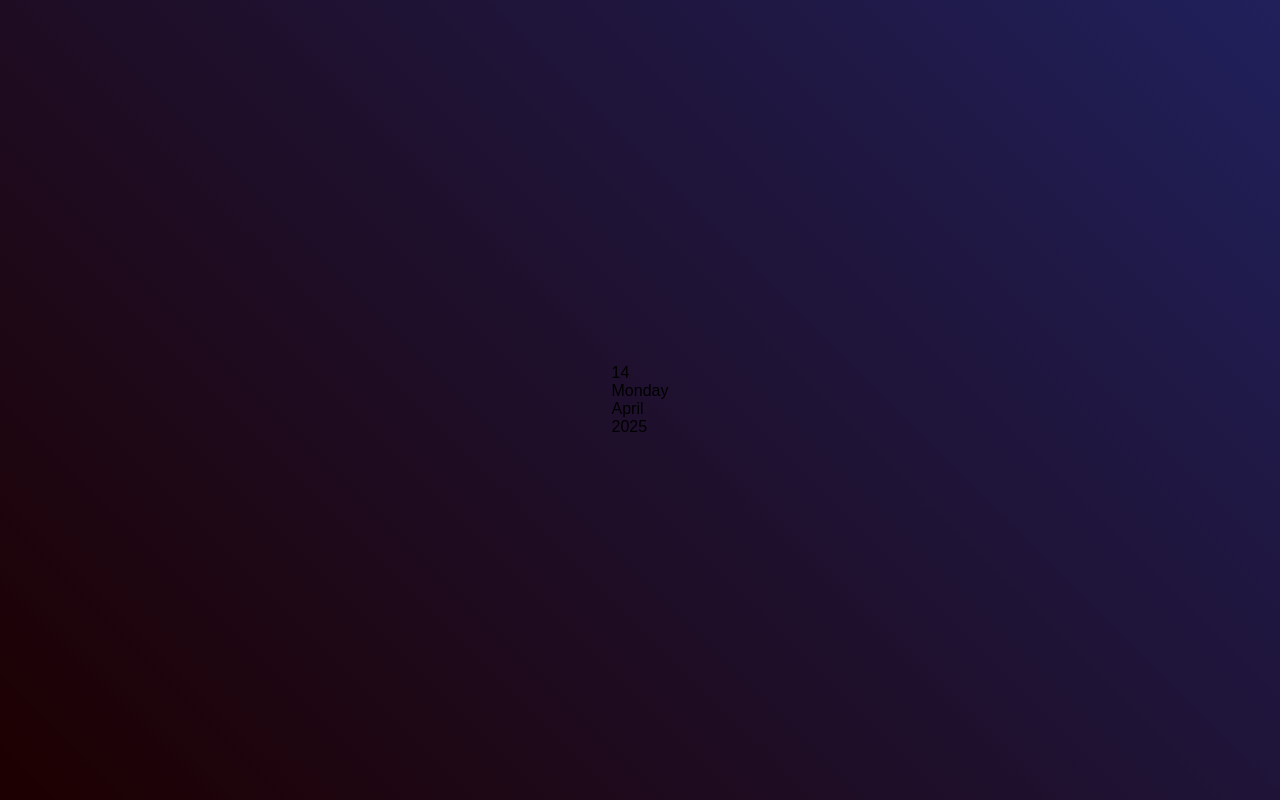
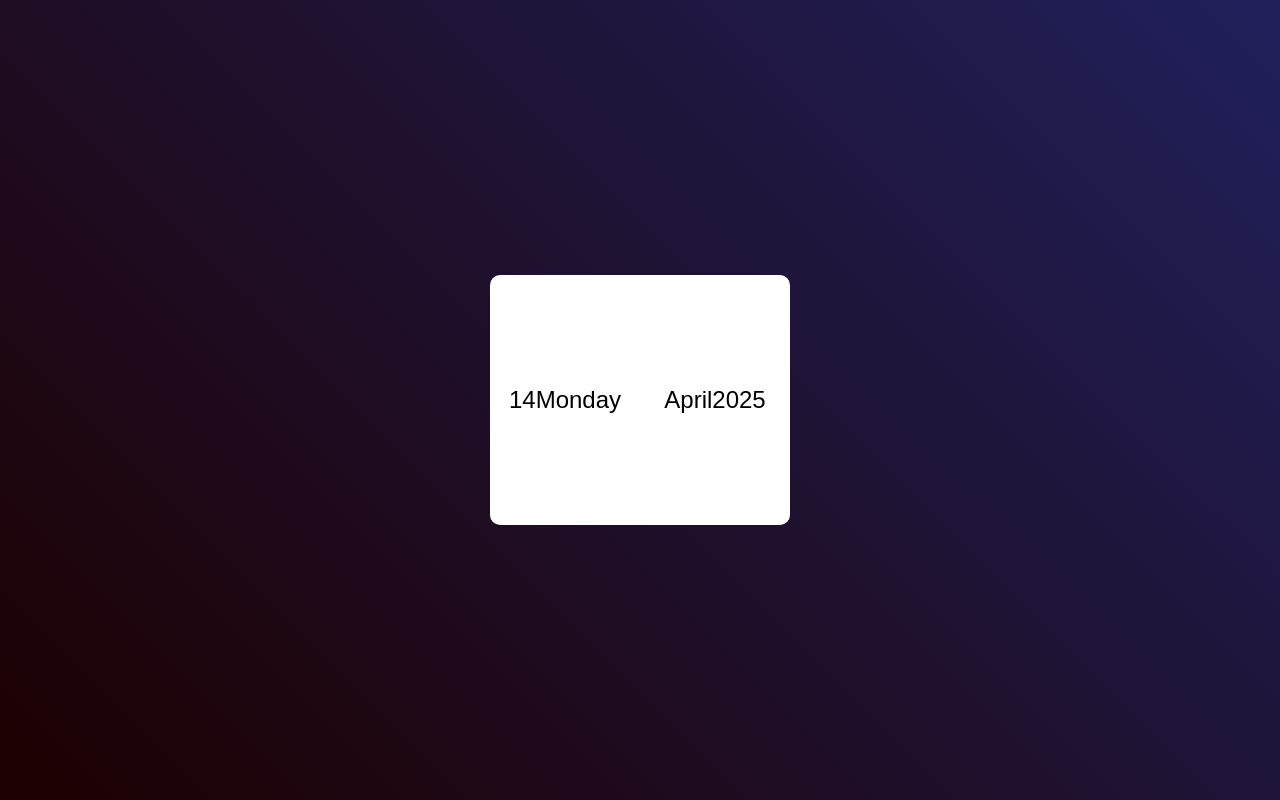
Before and after one commit to rashima200/Calender, a plain HTML site: page index.html in a window 1280 px wide. Drawn offline with Linux system fonts and the light colour scheme.

Commit message:
feat:right and left sections are  added

```diff
--- a/index.html
+++ b/index.html
@@ -3,12 +3,12 @@
 <head>
     <meta charset="UTF-8">
     <meta name="viewport" content="width=device-width, initial-scale=1.0">
-    <title>Calender</title>
+    <title>Calendar</title>
     <link rel="stylesheet" href="style.css">
 </head>
 <body>
   <div class="hero">
-    <div class="calender">
+    <div class="calendar">
         <div class="left">
             <p>14</p>
             <p>Monday</p>
--- a/style.css
+++ b/style.css
@@ -13,3 +13,20 @@
     justify-content: center;
 
 }
+.calendar{
+    width: 300px;
+    height: 250px;
+    background: #fff;
+    display: flex;
+    align-items: center;
+    border-radius: 10px;
+}
+.left, .right{
+    width: 50%;
+    height: 100%;
+    display: flex;
+    align-items: center;
+    justify-content: center;
+    font-size: 24px;
+
+}
```
